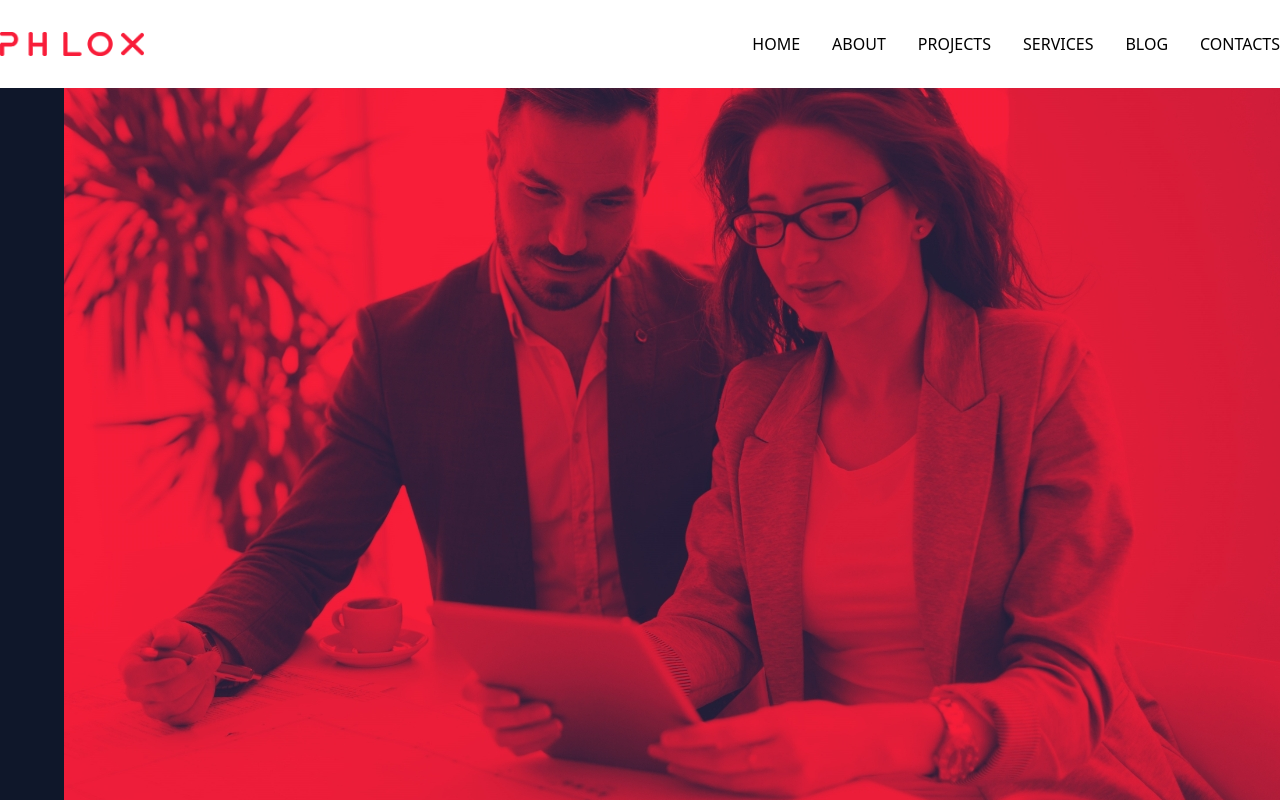
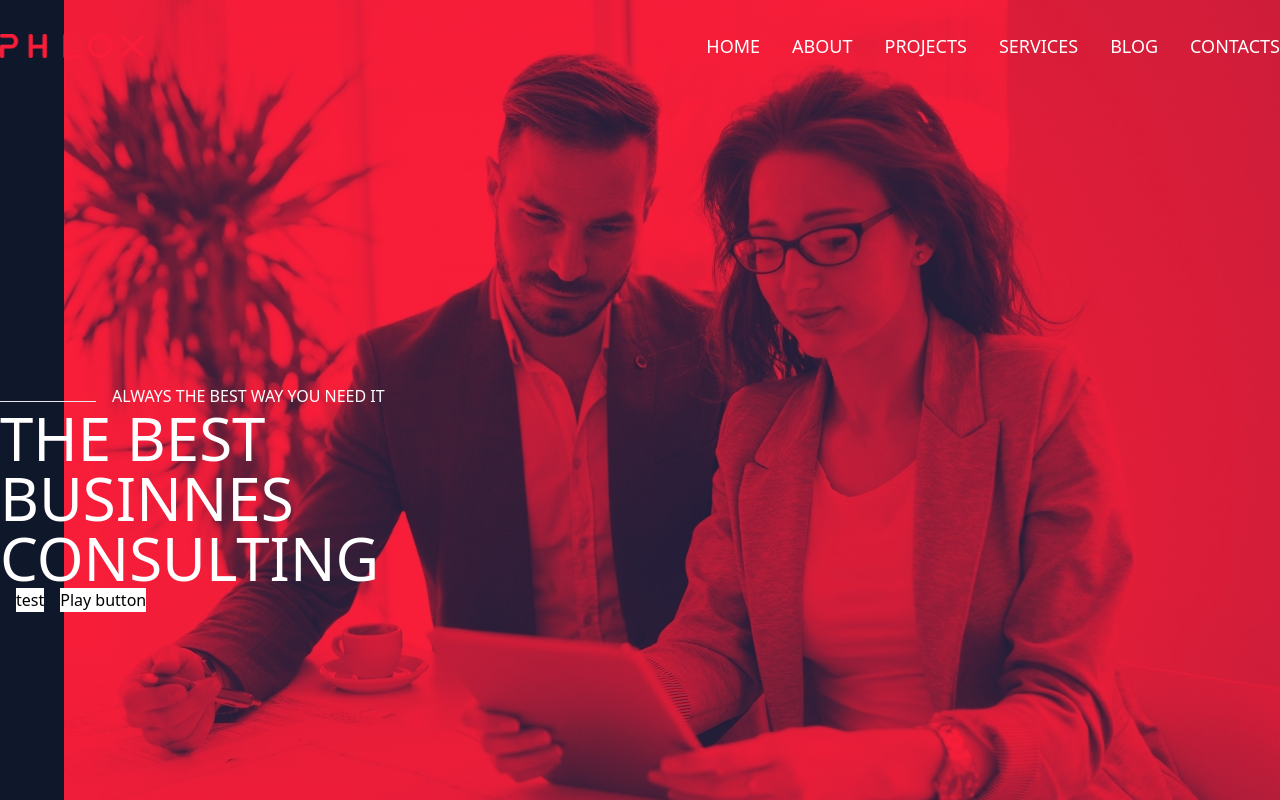
Before and after one commit to RubaCodes/proj-html-vuejs, a Vue app: page / in a window 1280 px wide. Shown: the top 800 px of the page. Built offline with nearby package versions, Linux system fonts and the light colour scheme.

Commit message:
posizionato correttamente header

```diff
--- a/src/App.vue
+++ b/src/App.vue
@@ -1,6 +1,8 @@
 <template>
   <div id="app">
-    <BaseHeader />
+    <BaseHeader
+      class="bg-transparent text-white absolute top-0 left-0 right-0 z-10"
+    />
     <BaseHero />
   </div>
 </template>
--- a/src/components/BaseHero.vue
+++ b/src/components/BaseHero.vue
@@ -1,8 +1,16 @@
 <template>
-  <section
-    class="bg-slate-900 bg-hero-pattern bg-no-repeat bg-right py-96"
-    id="hero"
-  ></section>
+  <section class="bg-slate-900 bg-hero-pattern bg-no-repeat bg-right" id="hero">
+    <div class="container mx-auto text-white uppercase py-96" id="hero-title">
+      <div class="flex gap-4 items-baseline">
+        <hr class="w-24 hr" />
+        <h3>always the best way you need it</h3>
+      </div>
+      <h1 class="text-6xl w-96">the best businnes consulting</h1>
+      <!-- componetne successivo button -->
+      <button class="bg-white text-black mx-4">test</button>
+      <button class="bg-white text-black">Play button</button>
+    </div>
+  </section>
 </template>
 
 <script>
--- a/src/components/blocks/BaseNavLink.vue
+++ b/src/components/blocks/BaseNavLink.vue
@@ -1,5 +1,5 @@
 <template>
-  <a class="block py-8 uppercase font-xl" href="/">{{ linkName }}</a>
+  <a class="block py-8 uppercase text-lg" href="/">{{ linkName }}</a>
 </template>
 
 <script>
```
